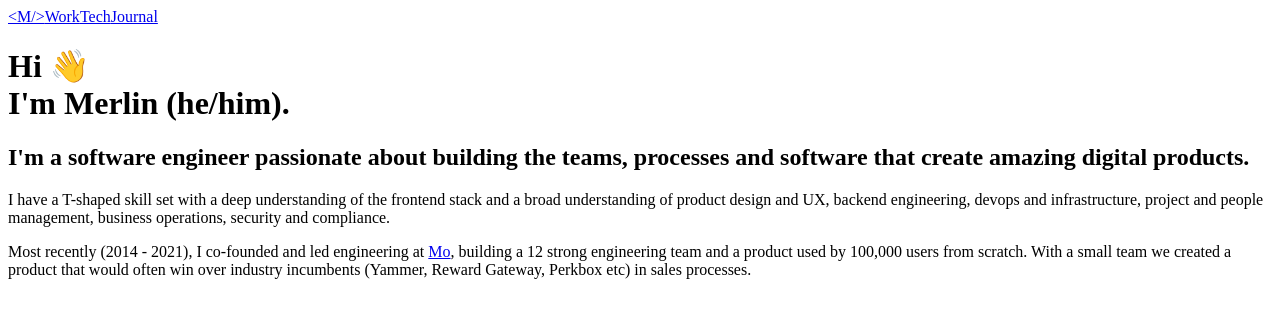
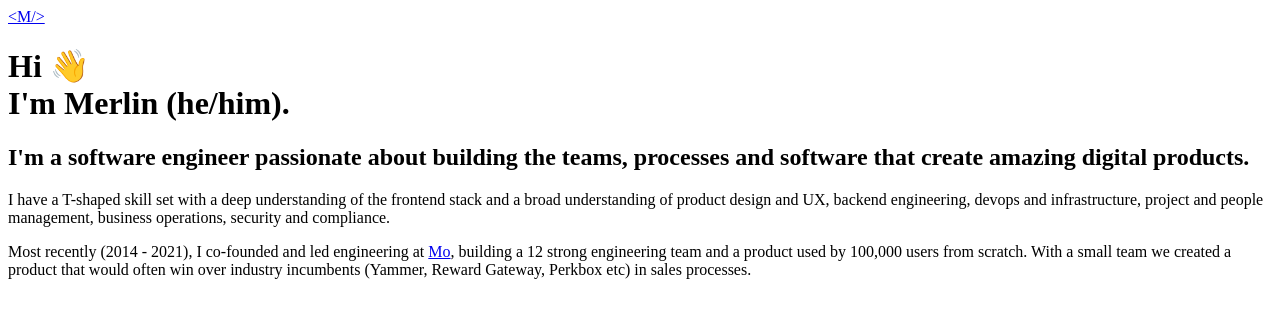
Before and after one commit to MerlinMason/PersonalSite, a Next.js app: page / in a window 1280 px wide. Shown: the top 318 px of the page. Built offline with nearby package versions, Linux system fonts and the light colour scheme.

Commit message:
Tidy layout

```diff
--- a/components/Layout.tsx
+++ b/components/Layout.tsx
@@ -2,12 +2,12 @@ import React from "react";
 import Link from "./Link";
 
 const Layout: React.FC = ({ children }) => (
-    <>
-        <header className="container mx-auto px-4 sm:px-6 py-4 flex items-center space-x-4 text-white/80">
+    <div className="container mx-auto max-w-[1150px] px-4 sm:px-6">
+        <header className="py-4 flex items-center space-x-4 text-white/80">
             <Link href="/" className="text-bold font-extrabold text-2xl flex-grow" ariaLabel="Home">
                 {`<M/>`}
             </Link>
-            <Link href="/work" className="text-bold text-lg hover:text-white">
+            {/* <Link href="/work" className="text-bold text-lg hover:text-white">
                 Work
             </Link>
             <Link href="/tech" className="text-bold text-lg hover:text-white">
@@ -15,11 +15,11 @@ const Layout: React.FC = ({ children }) => (
             </Link>
             <Link href="/journal" className="text-bold text-lg hover:text-white">
                 Journal
-            </Link>
+            </Link> */}
         </header>
 
         <main className="py-20">{children}</main>
-    </>
+    </div>
 );
 
 export default Layout;
--- a/pages/index.tsx
+++ b/pages/index.tsx
@@ -2,7 +2,7 @@ import React from "react";
 import Image from "next/image";
 
 const Home: React.FC = () => (
-    <div className="container mx-auto px-4 sm:px-6">
+    <>
         <h1 className="font-bold text-hero mb-12 text-white/90">
             Hi 👋 <br />
             I&apos;m Merlin (he/him).
@@ -35,6 +35,7 @@ const Home: React.FC = () => (
                 incumbents (Yammer, Reward Gateway, Perkbox etc) in sales processes.
             </p>
         </div>
+
         <div className="flex justify-center mb-6">
             <a
                 href="https://github.com/MerlinMason"
@@ -45,7 +46,7 @@ const Home: React.FC = () => (
                 <Image src="/github.png" width={32} height={32} alt="GitHub OctoCat logo" />
             </a>
         </div>
-    </div>
+    </>
 );
 
 export default Home;
```
